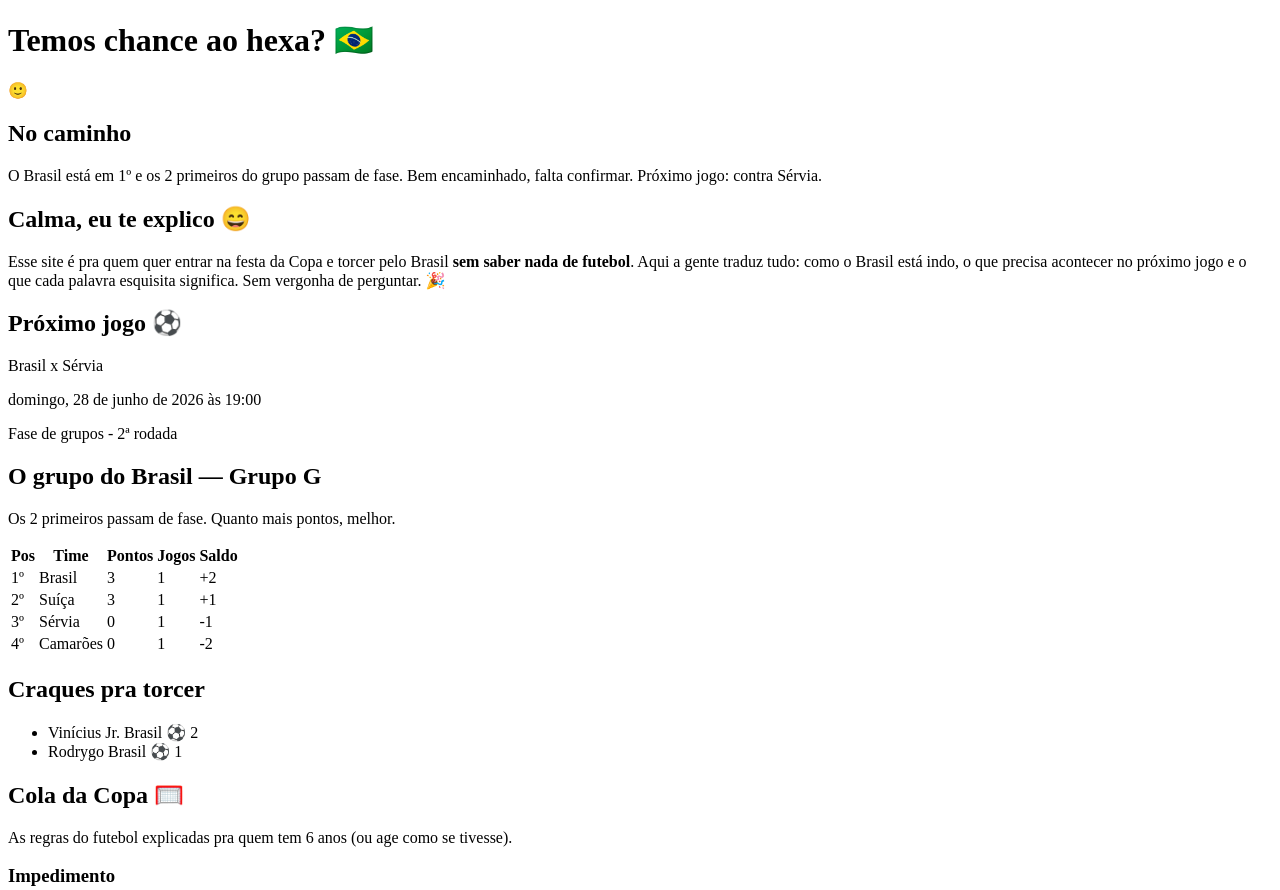
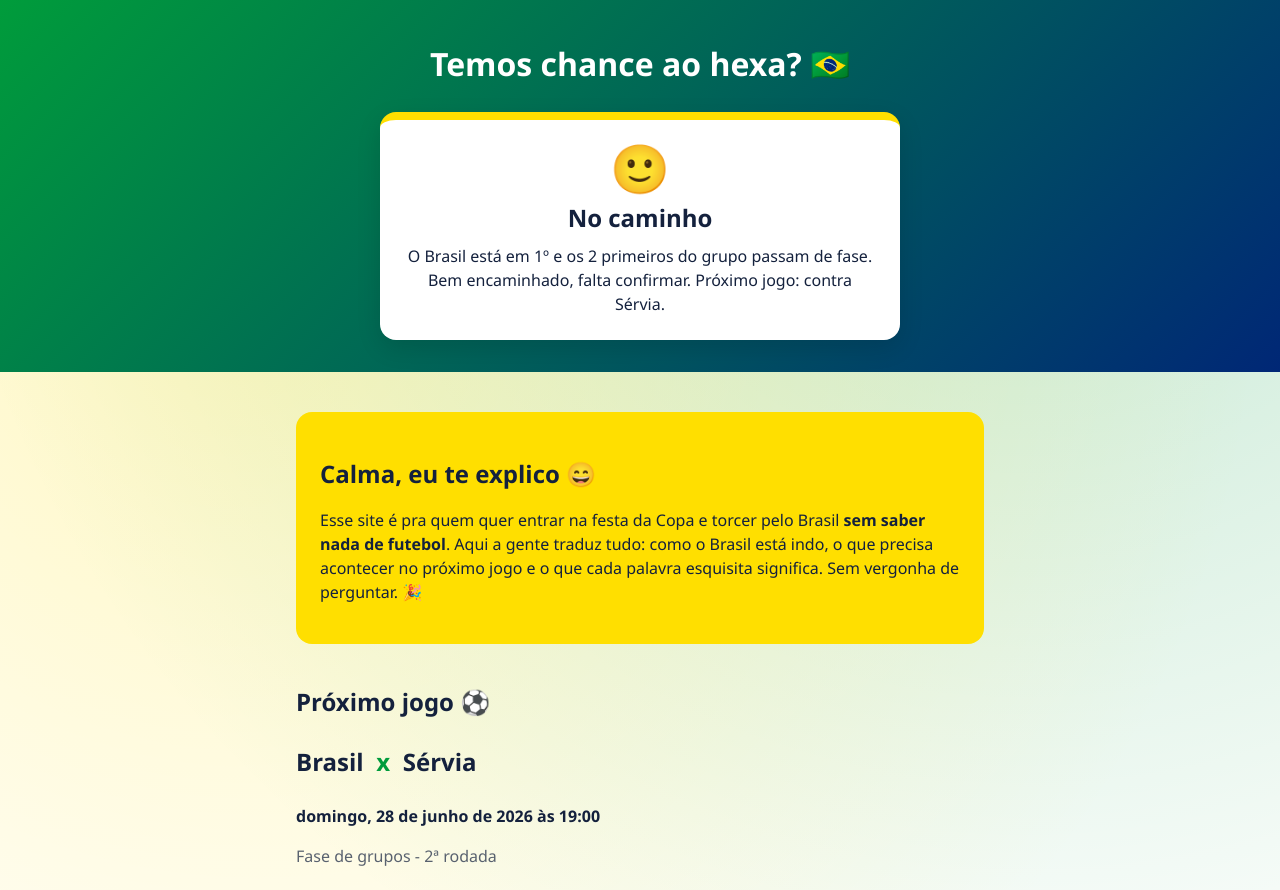
Before and after one commit to jenniobruno-uxdesigner/copa-hexa, a website with bundled scripts: page index.html in a window 1280 px wide. Shown: the top 890 px of the page. Built offline with nearby package versions, Linux system fonts and the light colour scheme.

Commit message:
style: visual festivo base do site
Co-Authored-By: Claude Opus 4.8 <noreply@anthropic.com>

```diff
--- a/styles.css
+++ b/styles.css
@@ -1 +1,107 @@
-/* Estilos preenchidos na Task 7 */
+:root {
+  --verde: #009c3b;
+  --amarelo: #ffdf00;
+  --azul: #002776;
+  --branco: #ffffff;
+  --texto: #14213d;
+  --alerta: #f4a300;
+  --perigo: #c1121f;
+  --sombra: 0 8px 24px rgba(0, 0, 0, 0.12);
+  --raio: 16px;
+  font-family: "Segoe UI", system-ui, -apple-system, sans-serif;
+}
+
+* { box-sizing: border-box; }
+
+body {
+  margin: 0;
+  color: var(--texto);
+  background:
+    radial-gradient(circle at 20% 10%, rgba(255, 223, 0, 0.25), transparent 40%),
+    radial-gradient(circle at 80% 0%, rgba(0, 156, 59, 0.25), transparent 40%),
+    var(--branco);
+  line-height: 1.5;
+}
+
+main { max-width: 720px; margin: 0 auto; padding: 0 1rem 4rem; }
+
+section { margin: 2.5rem 0; }
+
+h2 { font-size: 1.5rem; margin-bottom: 0.75rem; }
+
+/* Topo */
+.topo {
+  text-align: center;
+  padding: 2.5rem 1rem 2rem;
+  background: linear-gradient(135deg, var(--verde), var(--azul));
+  color: var(--branco);
+}
+.topo__titulo { font-size: 2rem; margin: 0 0 1.5rem; }
+
+/* Termômetro */
+.termometro {
+  max-width: 520px;
+  margin: 0 auto;
+  background: var(--branco);
+  color: var(--texto);
+  border-radius: var(--raio);
+  padding: 1.5rem;
+  box-shadow: var(--sombra);
+  border-top: 8px solid var(--verde);
+}
+.termometro__emoji { font-size: 3rem; line-height: 1; }
+.termometro__titulo { margin: 0.5rem 0; }
+.termometro__detalhe { margin: 0; }
+.termometro.nivel-alerta { border-top-color: var(--alerta); }
+.termometro.nivel-eliminado { border-top-color: var(--perigo); }
+.termometro.nivel-no-caminho { border-top-color: var(--amarelo); }
+.termometro.nivel-muito-bem,
+.termometro.nivel-hexa { border-top-color: var(--verde); }
+
+/* Intro */
+.intro {
+  background: var(--amarelo);
+  border-radius: var(--raio);
+  padding: 1.5rem;
+}
+
+/* Próximo jogo */
+.proximo__adversario { font-size: 1.5rem; font-weight: 700; }
+.proximo__adversario span { color: var(--verde); margin: 0 0.4rem; }
+.proximo__quando { font-weight: 600; }
+.proximo__fase { opacity: 0.7; }
+
+/* Tabela do grupo */
+.grupo__tabela { width: 100%; border-collapse: collapse; }
+.grupo__tabela th,
+.grupo__tabela td { padding: 0.6rem; text-align: left; border-bottom: 1px solid #e5e7eb; }
+.grupo__tabela tr.destaque { background: rgba(255, 223, 0, 0.35); font-weight: 700; }
+.grupo__legenda { opacity: 0.75; }
+
+/* Craques */
+.craques { list-style: none; padding: 0; display: grid; gap: 0.5rem; }
+.craques li {
+  display: flex; align-items: center; gap: 0.75rem;
+  background: var(--branco); border-radius: 12px; padding: 0.75rem 1rem;
+  box-shadow: var(--sombra);
+}
+.craque__nome { font-weight: 700; }
+.craque__time { opacity: 0.7; }
+.craque__gols { margin-left: auto; font-weight: 700; color: var(--verde); }
+
+/* Glossário */
+.glossario { display: grid; gap: 1rem; }
+.glossario__card {
+  background: var(--branco); border-radius: var(--raio);
+  padding: 1.25rem; box-shadow: var(--sombra); border-left: 6px solid var(--azul);
+}
+.glossario__card h3 { margin: 0 0 0.5rem; color: var(--azul); }
+.glossario__legenda { opacity: 0.75; }
+
+@media (min-width: 560px) {
+  .glossario { grid-template-columns: 1fr 1fr; }
+}
+
+@media (prefers-reduced-motion: reduce) {
+  * { animation: none !important; transition: none !important; }
+}
```
